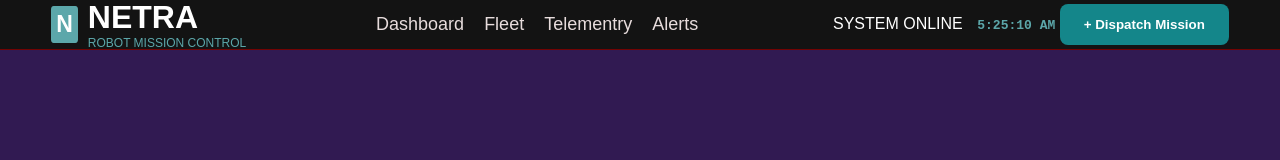
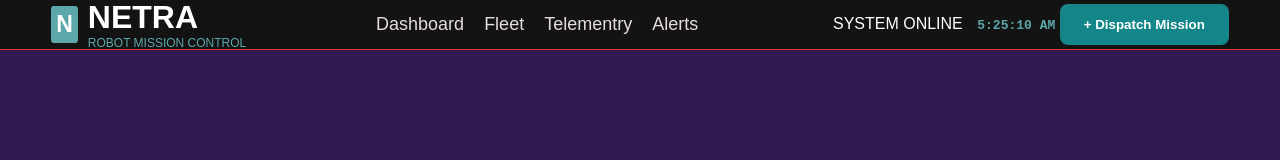
Before and after one commit to kumarprabhakar2810-del/NETRA, a plain HTML site: page index.html in a window 1280 px wide. Drawn offline with Linux system fonts and the light colour scheme.

Commit message:
Version-3

```diff
--- a/style.css
+++ b/style.css
@@ -18,7 +18,7 @@ body {
     justify-content: space-between;
     gap: 20px;
     padding: 20px 4%;
-    border-bottom: 1px solid #720303;
+    border-bottom: 1px solid #dd3535;
 
 
 }
```
